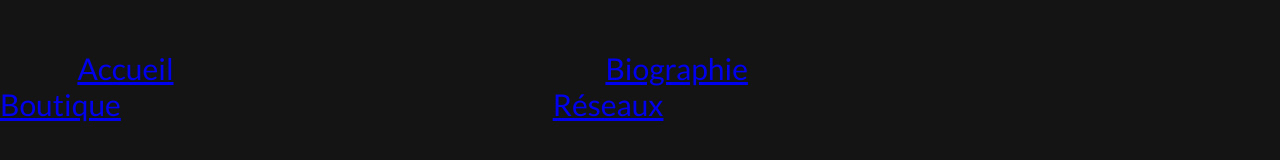
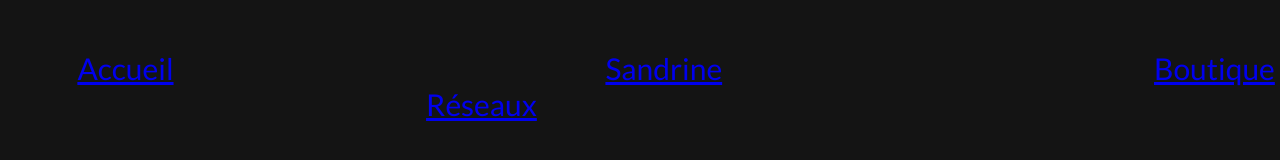
Before and after one commit to OnEstLaLaFamille/OnEstLaLaFamille.github.io, a plain HTML site: page index.html in a window 1280 px wide. Shown: the top 160 px of the page. Drawn offline with Linux system fonts and the light colour scheme.

Commit message:
Update index.html

```diff
--- a/index.html
+++ b/index.html
@@ -12,7 +12,7 @@
 
 							<font class="onglets" >
       &emsp; &ensp; &ensp; 				<a href="index.html">Accueil</a> 					&emsp; &emsp; &emsp; &emsp; &emsp; &emsp; &emsp; &emsp; &emsp; &ensp; &ensp; &ensp; &ensp; &ensp;
-							<a href="Biographie.html">Biographie</a> 			&emsp; &emsp; &emsp; &emsp; &emsp; &emsp; &emsp; &emsp; &emsp; &ensp; &ensp; &ensp; &ensp; &ensp;
+							<a href="Biographie.html">Sandrine</a> 			&emsp; &emsp; &emsp; &emsp; &emsp; &emsp; &emsp; &emsp; &emsp; &ensp; &ensp; &ensp; &ensp; &ensp;
 							<a href="Boutique.html">Boutique</a>            	&emsp; &emsp; &emsp; &emsp; &emsp; &emsp; &emsp; &emsp; &emsp; &ensp; &ensp; &ensp; &ensp; &ensp;
 							<a href="Reseaux.html">Réseaux</a>
      </nav>
```
